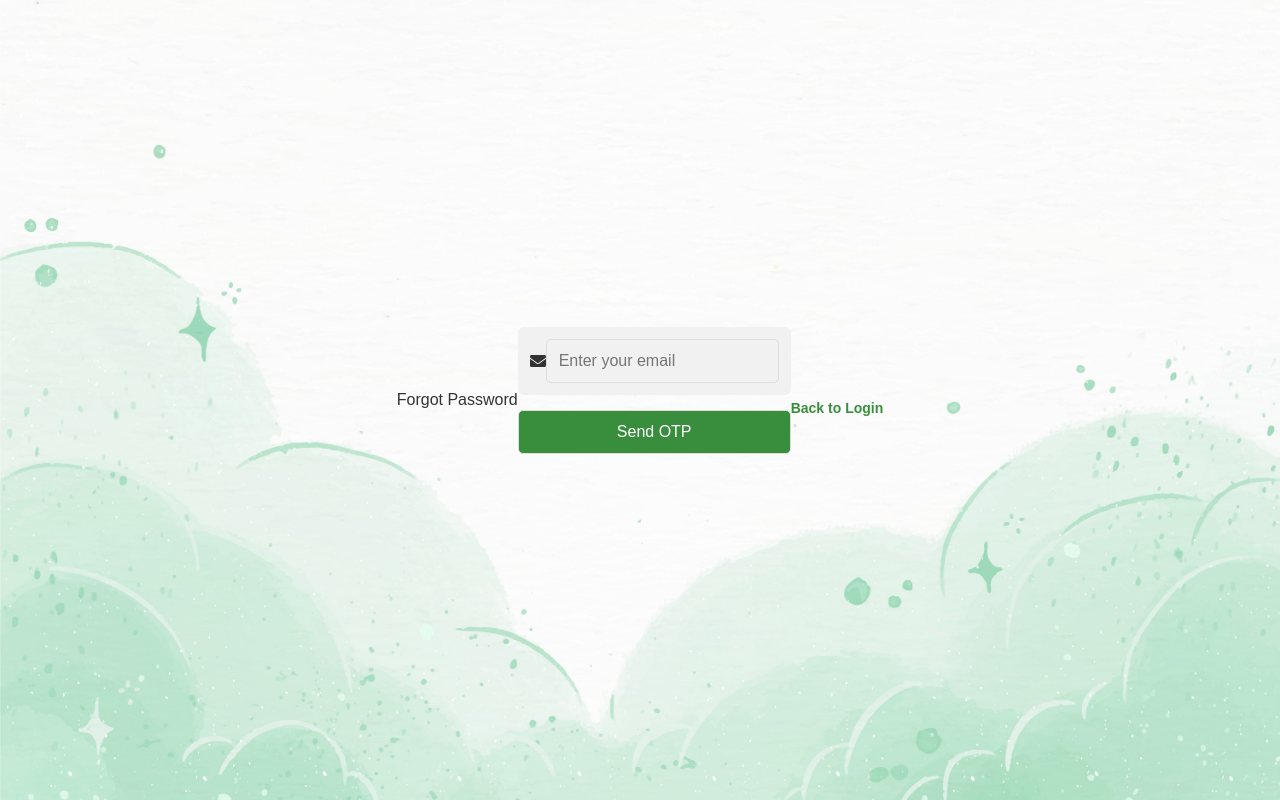
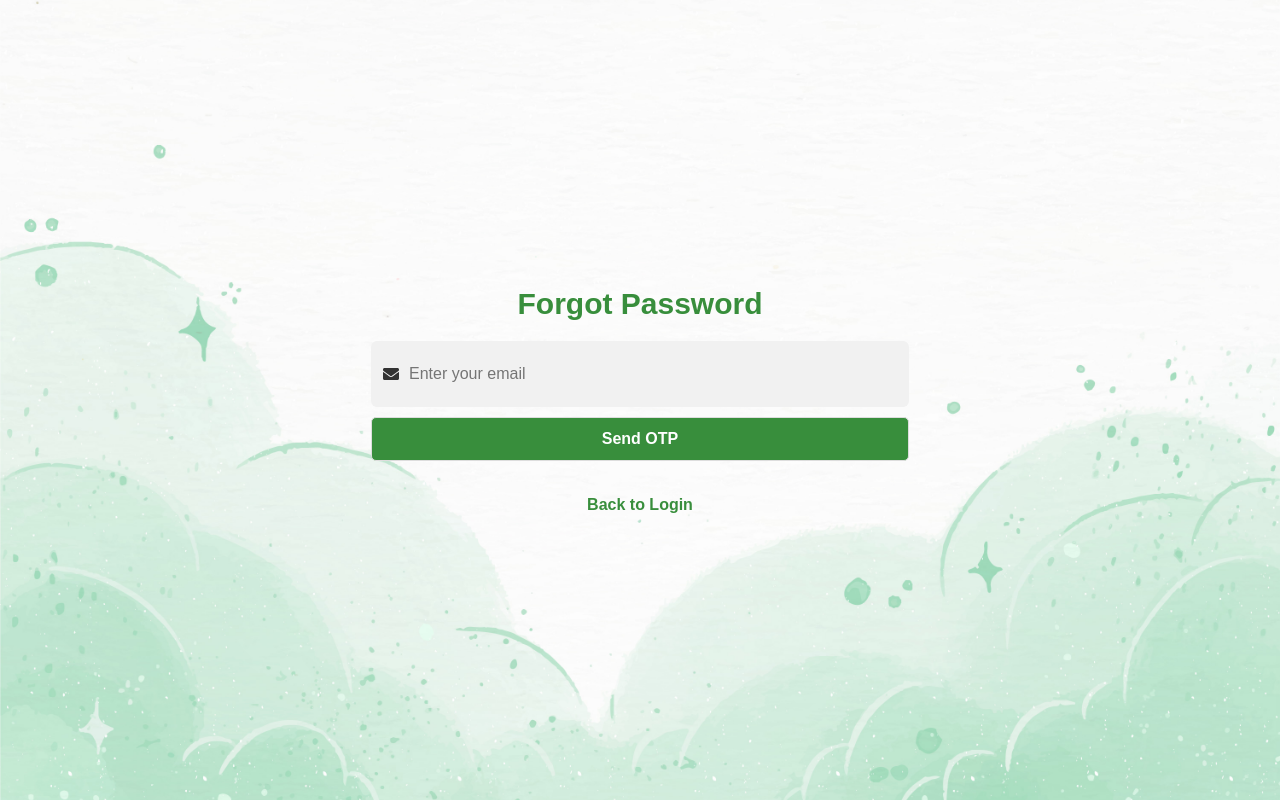
Before and after one commit to TEAM-MERAKI-NAA/MERAKI-FE, a React (Create React App) app: page /forgot-password in a window 1280 px wide. Built offline with nearby package versions, Linux system fonts and the light colour scheme; the HTML template or start-up script is replaced by a standard one.

Commit message:
changed the layout of forgot-password page and created a separate file for that

```diff
--- a/src/components/ForgotPassword.js
+++ b/src/components/ForgotPassword.js
@@ -1,5 +1,5 @@
-import React, { useState } from 'react';
-import "../styles/Signup.css";
+import React, { useState } from "react";
+import "../styles/Forgot-password.css"; // Separate CSS file
 import { FaEnvelope, FaKey } from "react-icons/fa";
 import { Link } from "react-router-dom";
 
@@ -51,18 +51,15 @@ export const ForgotPassword = () => {
     };
 
     return (
-        <div className='container'>
-            <div className="header">
-                <div className="text">Forgot Password</div>
-                <div className="underline"></div>
-            </div>
+        <div className="forgot-password-container">
+            <h2 className="forgot-password-title">Forgot Password</h2>
 
             {/* Error Message Display */}
             {error && <div className="error-message">{error}</div>}
 
-            {/* Email Input with Send OTP Button on the Right */}
+            {/* Email Input with Send OTP Button */}
             <div className="input-container">
-                <div className="input">
+                <div className="input forgot">
                     <FaEnvelope className="icon" />
                     <input
                         type="email"
@@ -72,7 +69,7 @@ export const ForgotPassword = () => {
                         required
                     />
                 </div>
-                <button className="send-otp-btn" onClick={handleResetPassword}>
+                <button className="send-otp-btn forgot" onClick={handleResetPassword}>
                     Send OTP
                 </button>
             </div>
@@ -80,7 +77,7 @@ export const ForgotPassword = () => {
             {/* OTP Field (Visible after clicking Send OTP) */}
             {showOtpField && (
                 <div className="input-container">
-                    <div className="input">
+                    <div className="input forgot">
                         <FaKey className="icon" />
                         <input
                             type="text"
@@ -90,7 +87,7 @@ export const ForgotPassword = () => {
                             required
                         />
                     </div>
-                    <button className="confirm-btn" onClick={handleConfirmOtp}>
+                    <button className="confirm-btn forgot" onClick={handleConfirmOtp}>
                         Confirm
                     </button>
                 </div>
@@ -98,7 +95,9 @@ export const ForgotPassword = () => {
 
             {/* Back to Login Link */}
             <div className="back-to-login-container">
-                <Link to="/login" className="back-to-login">Back to Login</Link>
+                <Link to="/login" className="back-to-login">
+                    Back to Login
+                </Link>
             </div>
         </div>
     );
--- /dev/null
+++ b/src/styles/Forgot-password.css
@@ -0,0 +1,81 @@
+/* ======= FULL-PAGE LAYOUT (NO BOX) ======= */
+.forgot-password-container {
+    display: flex;
+    flex-direction: column;
+    align-items: center;
+    justify-content: center;
+    height: 100vh;
+    background-image: url("/public/background.jpg");
+    background-size: cover;
+    background-position: center;
+}
+
+/* Page Title */
+.forgot-password-title {
+    font-size: 30px;
+    font-weight: 700;
+    color: #388e3c;
+    margin-bottom: 20px;
+}
+
+/* Input Field Row */
+.input-container {
+    display: flex;
+    align-items: center;
+    gap: 10px;
+    margin-bottom: 15px;
+}
+
+/* Input Field Styling */
+.input {
+    display: flex;
+    align-items: center;
+    background: #f1f1f1;
+    border-radius: 6px;
+    padding: 12px;
+    width: 100%;
+}
+
+/* Input Field */
+.input input {
+    flex: 1;
+    background: transparent;
+    border: none;
+    outline: none;
+    font-size: 16px;
+    padding-left: 10px;
+}
+
+/* OTP & Confirm Buttons */
+.send-otp-btn, .confirm-btn {
+    background-color: #388e3c;
+    color: white;
+    border: none;
+    padding: 12px 15px;
+    cursor: pointer;
+    border-radius: 6px;
+    transition: 0.3s ease-in-out;
+    font-size: 16px;
+    font-weight: bold;
+}
+
+.send-otp-btn:hover, .confirm-btn:hover {
+    background-color: #2e7d32;
+}
+
+/* Back to Login Link */
+.back-to-login-container {
+    margin-top: 20px;
+    text-align: center;
+}
+
+.back-to-login {
+    text-decoration: none;
+    color: #388e3c;
+    font-size: 16px;
+    font-weight: bold;
+}
+
+.forgot{
+    width: 200%;
+}
```
